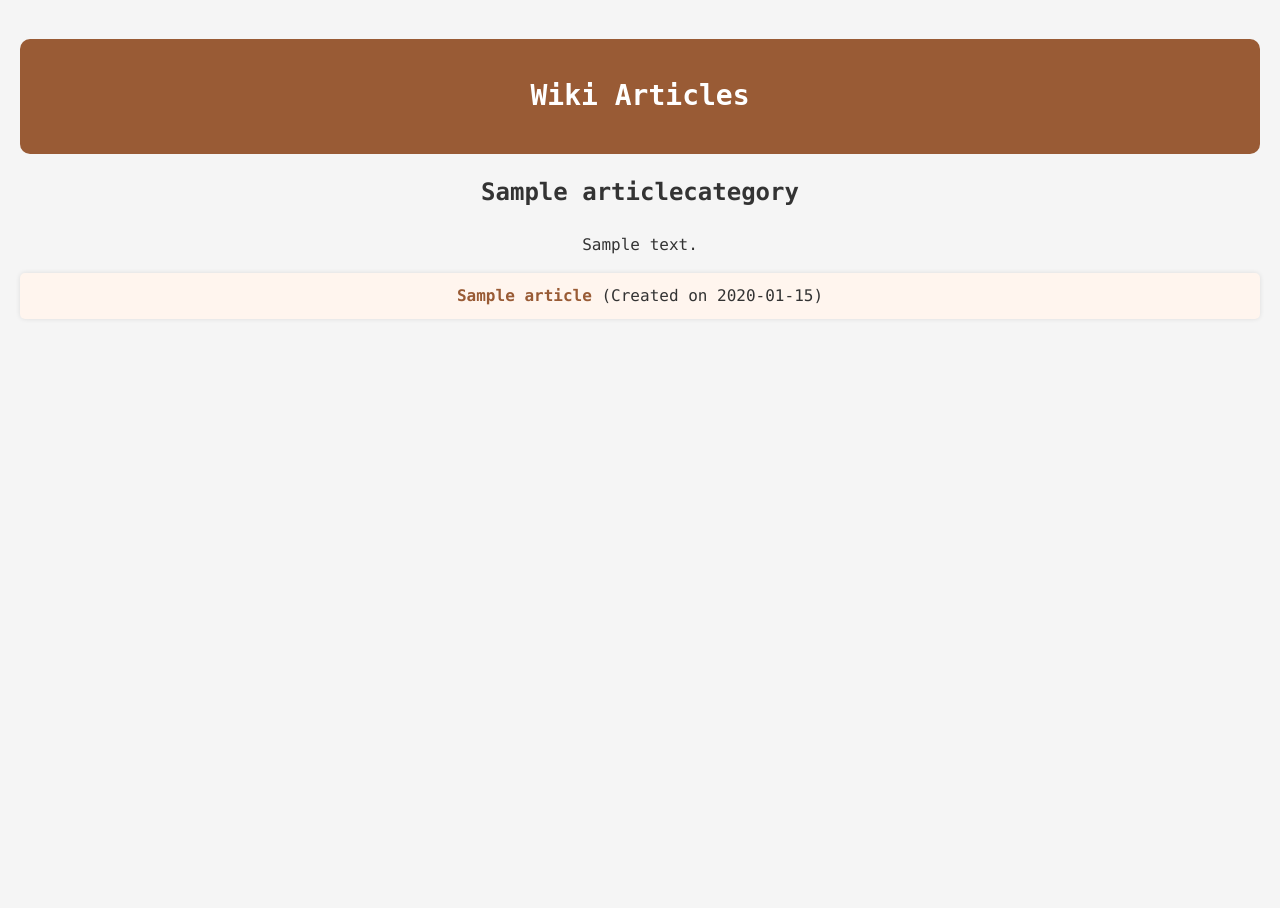
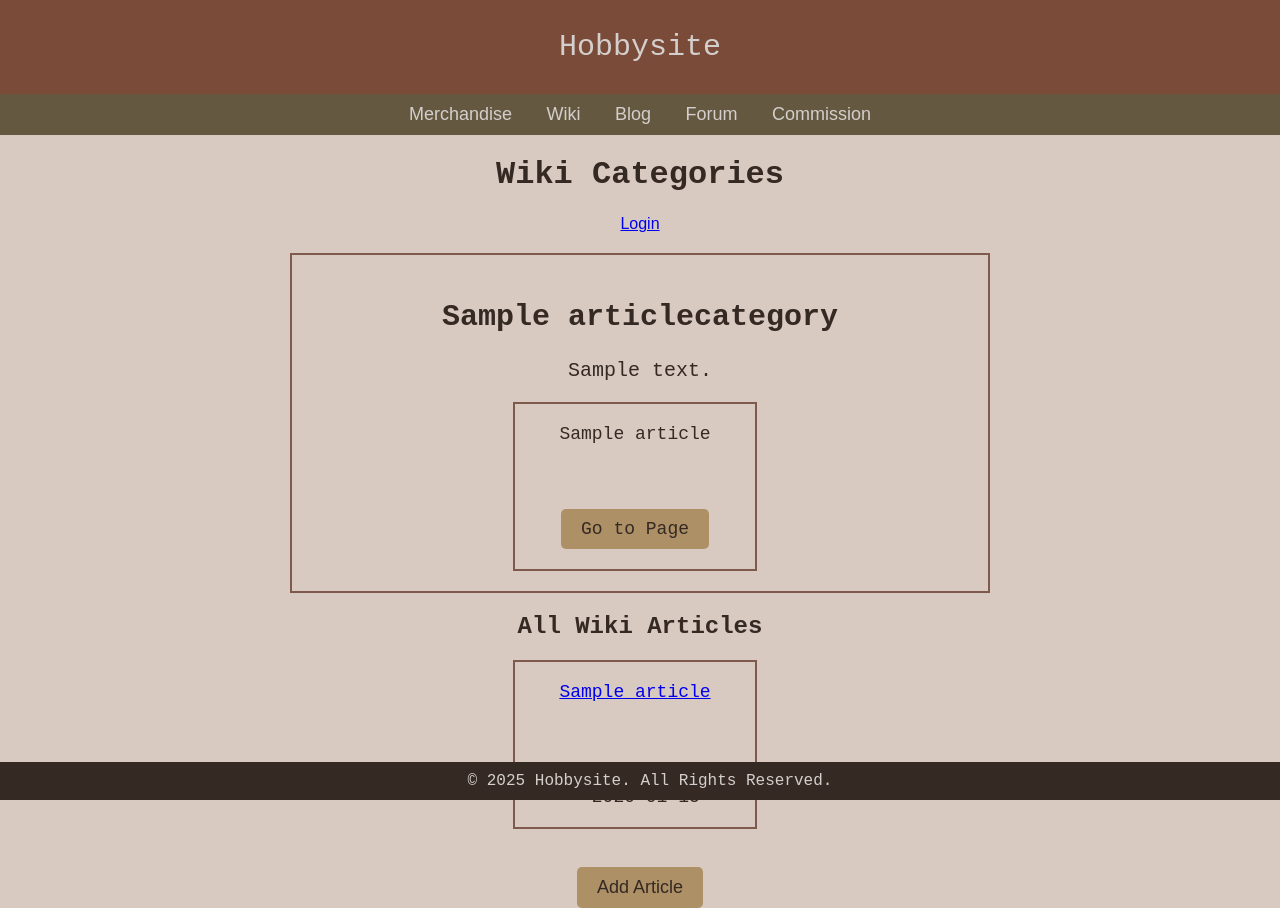
Before and after one commit to vin-arg/hobbysite-C-D-9, a Django app: page /wiki/articles/ in a window 1280 px wide. Before the commit the page ends 305 px from the top, so only its background shows below. Run offline with Django 5.2, Linux system fonts and the light colour scheme; tables that the repository leaves empty hold one stand-in row (values such as "Sample post").

Commit message:
Added basic logged-in features
I think it's a little scuffed tho. Will revisit.

```diff
--- a/hobbysite/hobbysite/urls.py
+++ b/hobbysite/hobbysite/urls.py
@@ -15,11 +15,12 @@ Including another URLconf
     2. Add a URL to urlpatterns:  path('blog/', include('blog.urls'))
 """
 from django.contrib import admin
+from django.shortcuts import redirect
 from django.urls import path, include
 
 urlpatterns = [
     path('admin/', admin.site.urls),
     path('merchstore/', include('merchstore.urls')),
     path('blog/', include('blog.urls')),
-    path('wiki/', include('wiki.urls')),
+    path('wiki/', include('wiki.urls'))
 ]
--- a/hobbysite/wiki/models.py
+++ b/hobbysite/wiki/models.py
@@ -1,6 +1,6 @@
 from django.db import models
 from django.urls import reverse
-
+from django.contrib.auth.models import User
 
 class ArticleCategory(models.Model):
     """Model representing an article category."""
@@ -12,7 +12,7 @@ class ArticleCategory(models.Model):
         ordering = ["name"]
 
     def __str__(self):
-        return self.name
+        return f"{self.name}"
 
 
 class Article(models.Model):
@@ -29,9 +29,11 @@ class Article(models.Model):
     entry = models.TextField(null=True, blank=True)
     created_on = models.DateTimeField(auto_now_add=True)
     updated_on = models.DateTimeField(auto_now=True)
+    author = models.ForeignKey(User, on_delete=models.CASCADE, related_name="articles", default=1)
+    # author = models.ForeignKey(User, on_delete=models.CASCADE, related_name="articles")
 
     class Meta:
         ordering = ["-created_on"]
 
     def __str__(self):
-        return self.title
+        return f"{self.title} by {self.author.username}"
--- a/hobbysite/wiki/templates/wiki/article_list.html
+++ b/hobbysite/wiki/templates/wiki/article_list.html
@@ -1,39 +1,61 @@
-{% load static %}
-<!DOCTYPE html>
-<html lang="en">
-<head>
-    <meta charset="UTF-8">
-    <meta name="viewport" content="width=device-width, initial-scale=1.0">
-    <title>Wiki Articles</title>
-    <link rel="stylesheet" href="{% static 'wiki/styles.css' %}">
-</head>
-<body>
-    <h1>Wiki Articles</h1>
+{% extends 'base.html' %}
 
-    {% if articlecategories %}
-        {% for category in articlecategories %}
-            <section>
-                <h2>{{ category.name }}</h2>
-                <p>{{ category.description }}</p>
+{% block title %}Wiki{% endblock %}
 
-                {% if category.articles.all %}
-                    <ul>
-                        {% for article in category.articles.all %}
-                            <li>
-                                <a href="{% url 'wiki:article_detail' article.pk %}">
-                                    {{ article.title }}
-                                </a>
-                                (Created on {{ article.created_on|date:"Y-m-d" }})
-                            </li>
-                        {% endfor %}
-                    </ul>
-                {% else %}
-                    <p>No articles in this category.</p>
-                {% endif %}
-            </section>
-        {% endfor %}
+{% block category %}
+
+<h1>Wiki Categories</h1>
+
+<div>
+    {% if user.is_authenticated %}
+        <form method="POST" action="{% url 'logout' %}">
+            {% csrf_token %}
+            <button type="submit" class="nav-link">Logout</button>
+        </form>
     {% else %}
-        <p>No categories found.</p>
+        <a href="{% url 'login' %}">Login</a>
     {% endif %}
-</body>
-</html>
+</div>
+
+{% for category in articlecategories %}
+    <div class="category_container">
+        <h2>{{ category.name }}</h2>
+        <p>{{ category.description }}</p>
+
+        <div class="article_list">
+            {% for article in category.articles.all %}
+                <div class="artlist_cont">
+                    {{ article.title }}
+                    <a href="{% url 'wiki:article_detail' article.pk %}" class="button">Go to Page</a>
+                </div>
+            {% empty %}
+                <div class="artlist_cont">No articles in this category.</div>
+            {% endfor %}
+        </div>
+    </div>
+{% empty %}
+    <div>No categories available</div>
+{% endfor %}
+
+{% endblock %}
+
+{% block list %}
+
+<h2>All Wiki Articles</h2>
+
+<div class="article_list">
+    {% for article in articles %}
+        <div class="artlist_cont">
+            <a href="{% url 'wiki:article_detail' article.pk %}">{{ article.title }}</a>
+            <span>- {{ article.created_on|date:"Y-m-d" }}</span>
+        </div>
+    {% empty %}
+        <div>No articles available</div>
+    {% endfor %}
+</div>
+
+<br>
+
+<a href="{% url 'wiki:article_create' %}" class="button">Add Article</a>
+
+{% endblock %}
--- a/hobbysite/wiki/urls.py
+++ b/hobbysite/wiki/urls.py
@@ -1,9 +1,14 @@
 from django.urls import path
-from .views import article_list_view, article_detail_view
-
-app_name = "wiki"
+from .views import (
+    article_list_view, article_detail_view,
+    article_create_view, article_update_view,
+)
 
 urlpatterns = [
     path("articles/", article_list_view, name="articles"),
     path("article/<int:pk>/", article_detail_view, name="article_detail"),
+    path("article/create/", article_create_view, name="article_create"),
+    path("article/<int:pk>/edit/", article_update_view, name="article_edit"),
 ]
+
+app_name = "wiki"
--- a/hobbysite/wiki/views.py
+++ b/hobbysite/wiki/views.py
@@ -1,9 +1,44 @@
-from django.shortcuts import render, get_object_or_404
+from django.shortcuts import render, redirect, get_object_or_404
+from django.contrib.auth.decorators import login_required
+from django.http import HttpResponseRedirect
+from django.urls import reverse
+from .forms import ArticleForm
 from .models import Article, ArticleCategory
+
+@login_required
+def article_create_view(request):
+    if request.method == "POST":
+        form = ArticleForm(request.POST)
+        if form.is_valid():
+            article = form.save(commit=False)
+            article.author = request.user
+            article.save()
+            return HttpResponseRedirect(reverse("wiki:article_detail", args=[article.pk]))
+    else:
+        form = ArticleForm()
+    return render(request, "wiki/article_form.html", {"form": form})
+
+
+@login_required
+def article_update_view(request, pk):
+    article = get_object_or_404(Article, pk=pk)
+
+    if article.author != request.user:
+        return redirect("wiki:articles")
+
+    if request.method == "POST":
+        form = ArticleForm(request.POST, instance=article)
+        if form.is_valid():
+            form.save()
+            return redirect("wiki:article_detail", pk=article.pk)
+    else:
+        form = ArticleForm(instance=article)
+
+    return render(request, "wiki/article_form.html", {"form": form})
 
 def article_list_view(request):
     articles = Article.objects.all()
-    articlecategories = ArticleCategory.objects.all()
+    articlecategories = ArticleCategory.objects.prefetch_related('articles').all()
     return render(request, "wiki/article_list.html", {
         "articles": articles,
         "articlecategories": articlecategories
@@ -11,6 +46,4 @@ def article_list_view(request):
 
 def article_detail_view(request, pk):
     article = get_object_or_404(Article, pk=pk)
-    return render(request, "wiki/article_detail.html", {
-        "article": article
-    })
+    return render(request, "wiki/article_detail.html", {"article": article})
```
Also changed, not shown: hobbysite/wiki/forms.py (added, +7 -0 lines), hobbysite/wiki/templates/wiki/article_detail.html (+25 -19 lines), hobbysite/wiki/templates/wiki/article_form.html (added, +19 -0 lines), hobbysite/wiki/templates/wiki/base.html (added, +34 -0 lines), hobbysite/forum/migrations/0002_alter_postcategory_options.py (added), hobbysite/wiki/migrations/0002_article_author_alter_article_category_and_more.py (added).
